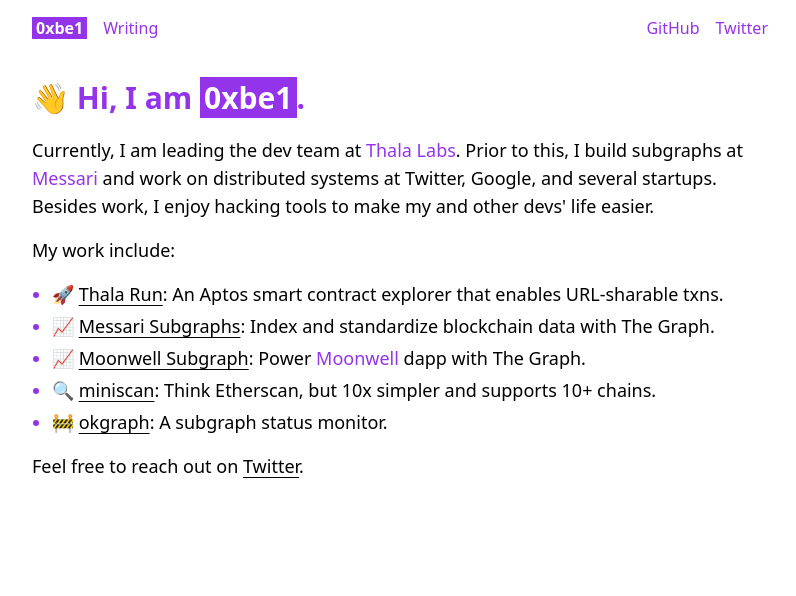
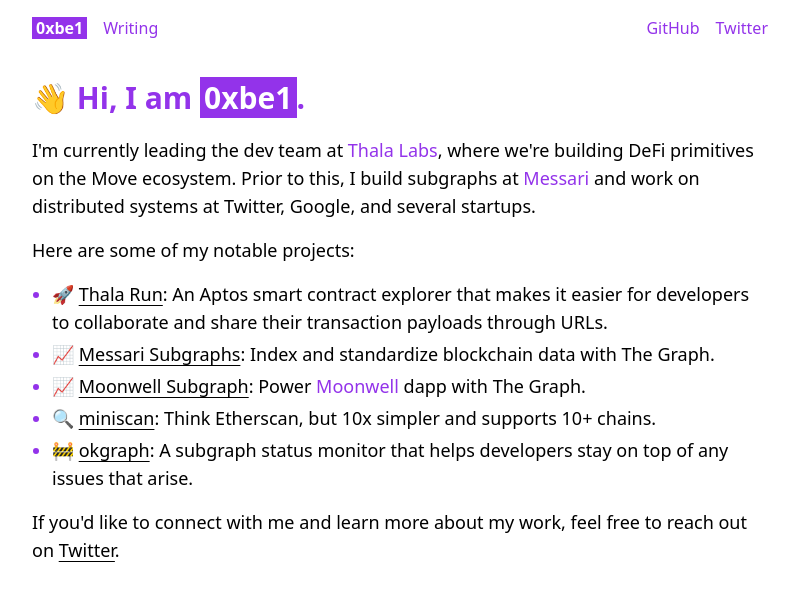
Before and after one commit to 0xbe1/0xbe1.xyz, a Next.js app: page / in a window 1280 px wide. Shown: the top 596 px of the page, without its empty margins (240-1036 px from the left). Built offline with nearby package versions, Linux system fonts and the light colour scheme.

Commit message:
update bio

```diff
--- a/pages/index.tsx
+++ b/pages/index.tsx
@@ -9,19 +9,19 @@
       </h1>
       <div className="text-lg space-y-4 my-5">
         <p>
-          Currently, I am leading the dev team at{" "}
+          I'm currently leading the dev team at{" "}
           <a className="text-purple-600" href="https://thala.fi">
             Thala Labs
           </a>
-          . Prior to this, I build subgraphs at{" "}
+          , where we're building DeFi primitives on the Move ecosystem. Prior to
+          this, I build subgraphs at{" "}
           <a className="text-purple-600" href="https://messari.io">
             Messari
           </a>{" "}
           and work on distributed systems at Twitter, Google, and several
-          startups. Besides work, I enjoy hacking tools to make my and other
-          devs' life easier.
+          startups.
         </p>
-        <p>My work include:</p>
+        <p>Here are some of my notable projects:</p>
         <ul className="marker:text-purple-600 list-disc pl-5 space-y-1">
           <li>
             🚀{" "}
@@ -32,7 +32,9 @@
             >
               Thala Run
             </a>
-            : An Aptos smart contract explorer that enables URL-sharable txns.
+            : An Aptos smart contract explorer that makes it easier for
+            developers to collaborate and share their transaction payloads
+            through URLs.
           </li>
           <li>
             📈{" "}
@@ -80,11 +82,13 @@
             >
               okgraph
             </a>
-            : A subgraph status monitor.
+            : A subgraph status monitor that helps developers stay on top of any
+            issues that arise.
           </li>
         </ul>
         <p>
-          Feel free to reach out on{" "}
+          If you'd like to connect with me and learn more about my work, feel
+          free to reach out on{" "}
           <a
             className="underline underline-offset-4"
             href="https://twitter.com/_0xbe1"
```
